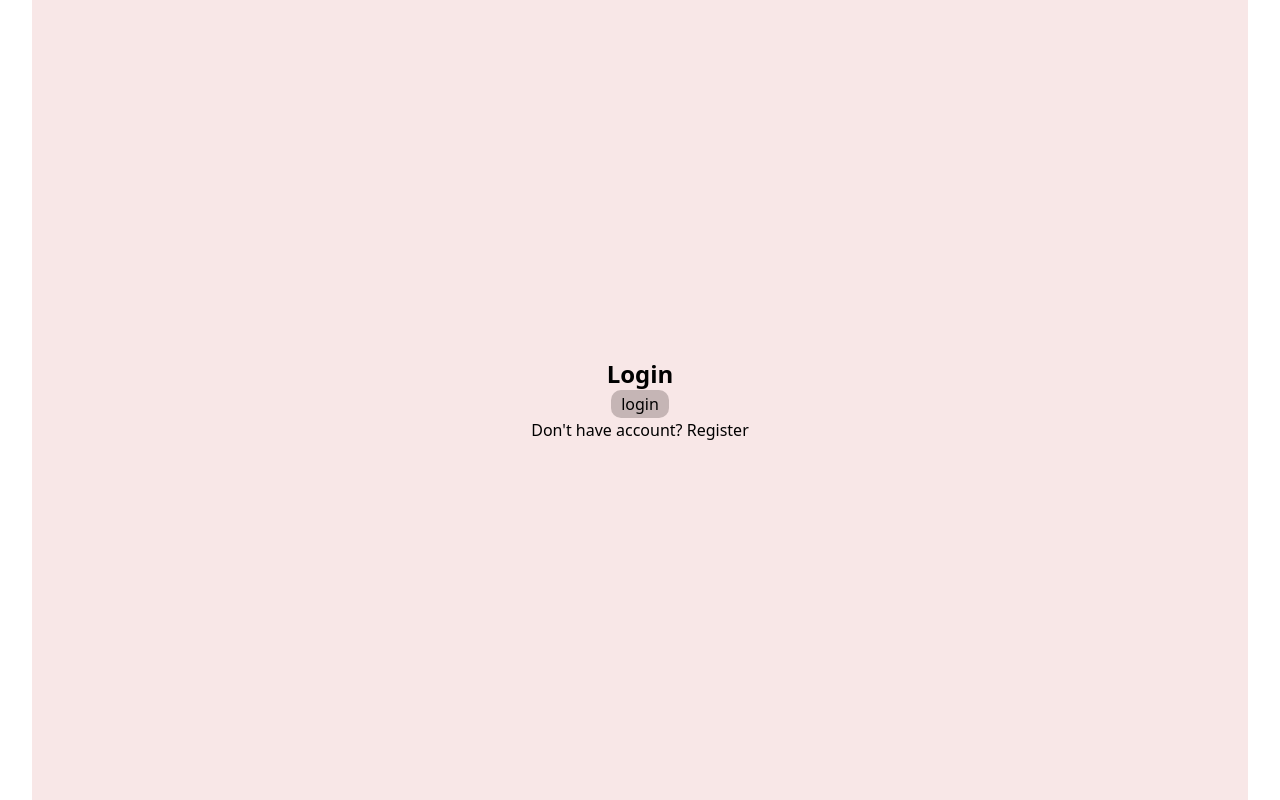
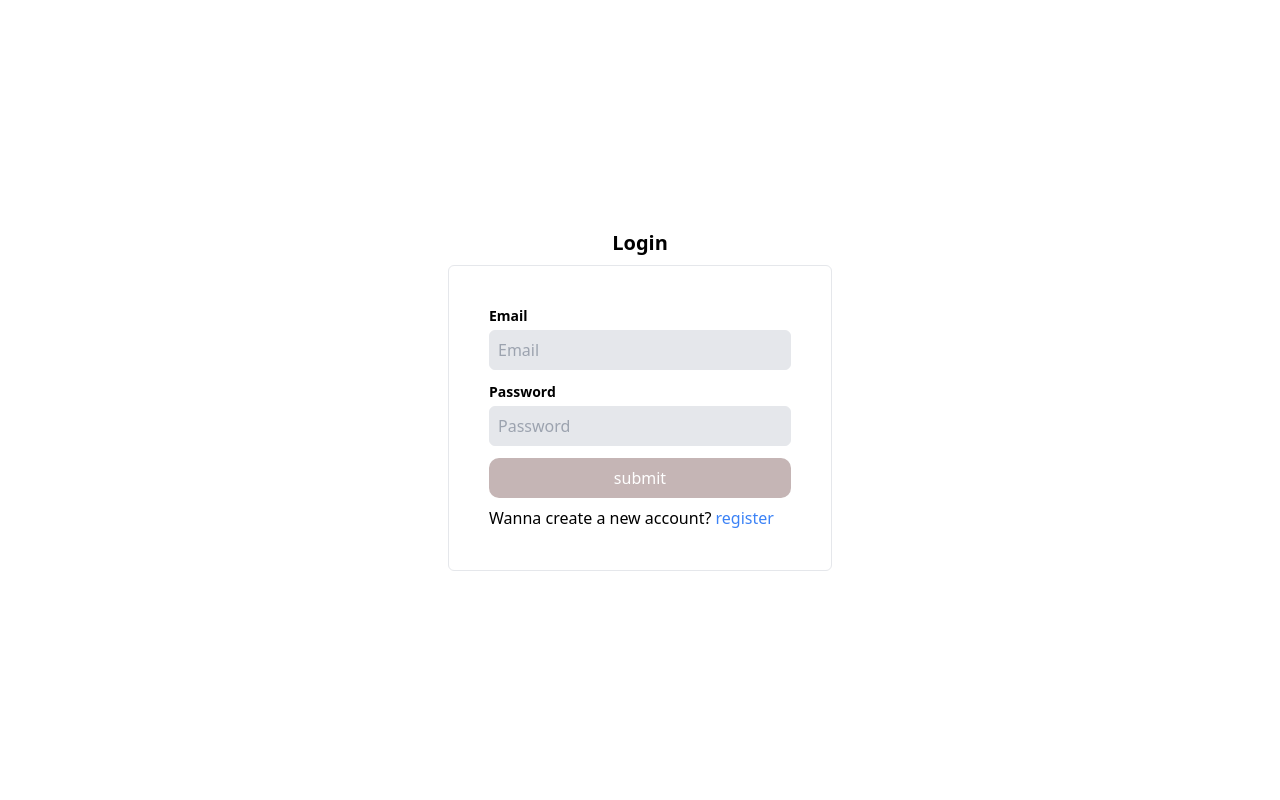
Before and after one commit to HamzahRaihan/nextjs-typescript-playground-pagesrouter, a Next.js app: page /auth/login in a window 1280 px wide. Built offline with nearby package versions, Linux system fonts and the light colour scheme.

Commit message:
feat: Add login form component and update registration form component
- Added a new component FormLogin.tsx to handle the login form functionality.
- Renamed the existing Form.tsx component to FormRegister.tsx to accurately reflect its purpose.

```diff
--- /dev/null
+++ b/src/components/elements/FormLogin.tsx
@@ -0,0 +1,89 @@
+import { ErrorMessage } from '@hookform/error-message';
+import { zodResolver } from '@hookform/resolvers/zod';
+import { signIn } from 'next-auth/react';
+import Link from 'next/link';
+import { useRouter } from 'next/router';
+import React, { useState } from 'react';
+import { useForm } from 'react-hook-form';
+import { z } from 'zod';
+
+const FormLogin = () => {
+  const [loading, setLoading] = useState(false);
+  const { push, query } = useRouter();
+
+  const callbackUrl: any = query.callbackUrl || '/';
+
+  const formSchema = z.object({
+    email: z.string().email('Email is required'),
+    password: z.string().min(8, {
+      message: 'Password must be at least 8 characters',
+    }),
+  });
+
+  const {
+    register,
+    handleSubmit,
+    formState: { errors },
+  } = useForm<z.infer<typeof formSchema>>({
+    resolver: zodResolver(formSchema),
+    defaultValues: {
+      email: '',
+      password: '',
+    },
+  });
+
+  async function onSubmit(values: z.infer<typeof formSchema>) {
+    setLoading(true);
+    try {
+      await signIn('credentials', {
+        redirect: false,
+        email: values.email,
+        password: values.password,
+        callbackUrl,
+      }).then((res) => {
+        if (res?.ok) {
+          setLoading(false);
+          push('/');
+        }
+      });
+    } catch (error: any) {
+      console.log(error.message);
+      setLoading(false);
+    }
+  }
+  return (
+    <form className="flex flex-col gap-2 min-w-96 border rounded-md p-10" onSubmit={handleSubmit(onSubmit)}>
+      <div className="flex flex-col gap-1">
+        <label className="text-sm font-bold" htmlFor="email">
+          Email
+        </label>
+        <input {...register('email')} type="email" placeholder="Email" id="email" name="email" className="border rounded-md h-10 p-2 bg-gray-200" />
+        <div className="text-xs text-red-500">
+          <ErrorMessage errors={errors} name="email" />
+        </div>
+      </div>
+
+      <div className="flex flex-col gap-1">
+        <label htmlFor="password" className="text-sm font-bold">
+          Password
+        </label>
+        <input {...register('password')} type="password" placeholder="Password" id="password" name="password" className="border rounded-md h-10 p-2 bg-gray-200" autoComplete="current-password" />
+        <div className="text-xs text-red-500">
+          <ErrorMessage errors={errors} name="password" />
+        </div>
+      </div>
+
+      <button className="button !w-full !h-10 text-white disabled:cursor-progress" type="submit" disabled={loading}>
+        {loading ? 'loading...' : 'submit'}
+      </button>
+      <p>
+        Wanna create a new account?{' '}
+        <Link href="/auth/register" className="text-blue-500">
+          register
+        </Link>
+      </p>
+    </form>
+  );
+};
+
+export default FormLogin;
--- a/src/components/elements/Form.tsx
+++ b/src/components/elements/FormRegister.tsx
@@ -6,7 +6,7 @@ import React, { useState } from 'react';
 import { useForm } from 'react-hook-form';
 import { z } from 'zod';
 
-const Form = () => {
+const FormRegister = () => {
   const [loading, setLoading] = useState(false);
   const { push } = useRouter();
   const formSchema = z.object({
@@ -48,8 +48,7 @@ const Form = () => {
       reset();
       setLoading(false);
       push('/auth/login');
-    }
-    if (response.status === 400) {
+    } else {
       setLoading(false);
       alert('email already exist');
       console.log('email already exist');
@@ -100,4 +99,4 @@ const Form = () => {
   );
 };
 
-export default Form;
+export default FormRegister;
--- a/src/components/layouts/Navbar/index.tsx
+++ b/src/components/layouts/Navbar/index.tsx
@@ -3,7 +3,7 @@ import styles from './navbar.module.css';
 import { signIn, signOut, useSession } from 'next-auth/react';
 
 const Navbar = () => {
-  const { data } = useSession();
+  const { data }: any = useSession();
   console.log('🚀 ~ Navbar ~ data:', data);
   return (
     <div className={styles.navbar}>
@@ -37,7 +37,7 @@ const Navbar = () => {
         {data?.user && (
           <div className="flex text-white items-center gap-1 border p-1 rounded-xl cursor-pointer hover:bg-zinc-100 hover:text-black transition-all ">
             <div className="rounded-full w-8 h-8 bg-gray-200 animate-pulse"></div>
-            {data.user.name}
+            {data.user.fullname}
           </div>
         )}
       </div>
--- a/src/lib/firebase/service.ts
+++ b/src/lib/firebase/service.ts
@@ -16,6 +16,21 @@ export async function retrieveDataByID(collectionName: string, id: string) {
   const snapshot = await getDoc(doc(firestore, collectionName, id));
   const data = snapshot.data();
   return data;
+}
+
+export async function signIn(userData: { email: string }) {
+  const findUsers = query(collection(firestore, 'users'), where('email', '==', userData.email));
+
+  const snapshot = await getDocs(findUsers);
+  const data = snapshot.docs.map((doc) => ({
+    id: doc.id,
+    ...doc.data(),
+  }));
+  if (data) {
+    return data[0];
+  } else {
+    return null;
+  }
 }
 
 export async function signUp(
--- a/src/pages/api/auth/[...nextauth].ts
+++ b/src/pages/api/auth/[...nextauth].ts
@@ -1,3 +1,5 @@
+import { signIn } from '@/lib/firebase/service';
+import { compare } from 'bcrypt';
 import { NextAuthOptions } from 'next-auth';
 import NextAuth from 'next-auth/next';
 import CredentialsProvider from 'next-auth/providers/credentials';
@@ -13,47 +15,50 @@ const authOptions: NextAuthOptions = {
       name: 'Credential',
       credentials: {
         email: { label: 'Email', type: 'email' },
-        name: { label: 'Fullname', type: 'text' },
         password: { label: 'Password', type: 'password' },
       },
       async authorize(credentials) {
-        const { email, password, name } = credentials as {
+        const { email, password } = credentials as {
           email: string;
-          name: string;
           password: string;
         };
-        const user: any = { id: 1, email: email, password: password, name: name };
-        if (user) {
-          console.log(user);
+        const user: any = await signIn({ email });
+        const passwordConfirm = await compare(password, user.password);
+        console.log(user);
+        if (passwordConfirm) {
           return user;
-        } else {
-          return null;
         }
+        return null;
       },
     }),
   ],
   callbacks: {
-    jwt({ token, account, user }) {
+    jwt({ token, account, user }: any) {
       if (account?.provider === 'credentials') {
         token.email = user.email;
-        token.name = user.name;
+        token.fullname = user.fullname;
+        token.role = user.role;
       }
-      console.log(token, account);
 
       return token;
     },
-    async session({ session, token }) {
+    async session({ session, token }: any) {
       if ('email' in token && session.user) {
         session.user.email = token.email;
       }
-      if ('name' in token && session.user) {
-        session.user.name = token.name;
+      if ('fullname' in token && session.user) {
+        session.user.fullname = token.fullname;
       }
-      console.log(session, token);
+      if ('role' in token && session.user) {
+        session.user.role = token.role;
+      }
 
       return session;
     },
   },
+  pages: {
+    signIn: '/auth/login',
+  },
 };
 
 export default NextAuth(authOptions);
--- a/src/pages/api/register.ts
+++ b/src/pages/api/register.ts
@@ -11,7 +11,7 @@ export default async function handler(req: NextApiRequest, res: NextApiResponse<
   const data = req.body;
   if (req.method === 'POST') {
     await signUp(data, ({ status, message }: StatusProps) => {
-      if (status == 'succeed') {
+      if (status == 'success') {
         res.status(200).json({ status, message });
       } else {
         res.status(400).json({ status, message });
--- a/src/pages/auth/login/index.tsx
+++ b/src/pages/auth/login/index.tsx
@@ -1,29 +1,10 @@
-/* eslint-disable react/no-unescaped-entities */
-import Head from 'next/head';
-import Link from 'next/link';
-import { useRouter } from 'next/router';
-import styles from './login.module.scss';
+import FormLogin from '@/components/elements/FormLogin';
 
 const LoginPage = () => {
-  const router = useRouter();
-  function handleLogin() {
-    router.push('/product');
-  }
   return (
-    <div className={styles.login}>
-      <Head>
-        <title>Login Page</title>
-      </Head>
-      <h1 className="text-2xl font-bold">Login</h1>
-      <button onClick={() => handleLogin()} className="button">
-        login
-      </button>
-      <p>
-        Don't have account?{' '}
-        <span>
-          <Link href={'register'}>Register</Link>
-        </span>
-      </p>
+    <div className="flex items-center justify-center h-screen flex-col gap-2">
+      <h1 className="font-bold text-xl">Login</h1>
+      <FormLogin />
     </div>
   );
 };
--- a/src/pages/auth/register/index.tsx
+++ b/src/pages/auth/register/index.tsx
@@ -1,10 +1,10 @@
-import Form from '@/components/elements/Form';
+import FormRegister from '@/components/elements/FormRegister';
 
 const RegisterPage = () => {
   return (
     <div className="flex items-center justify-center h-screen flex-col gap-2">
       <h1 className="font-bold text-xl">Register</h1>
-      <Form />
+      <FormRegister />
     </div>
   );
 };
```
